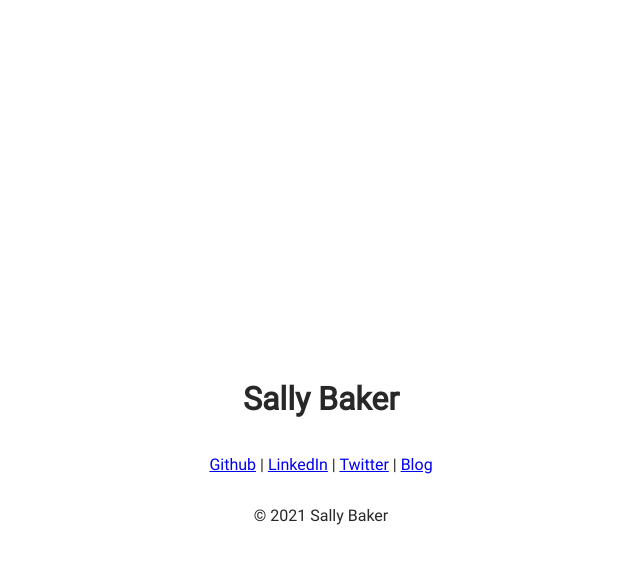
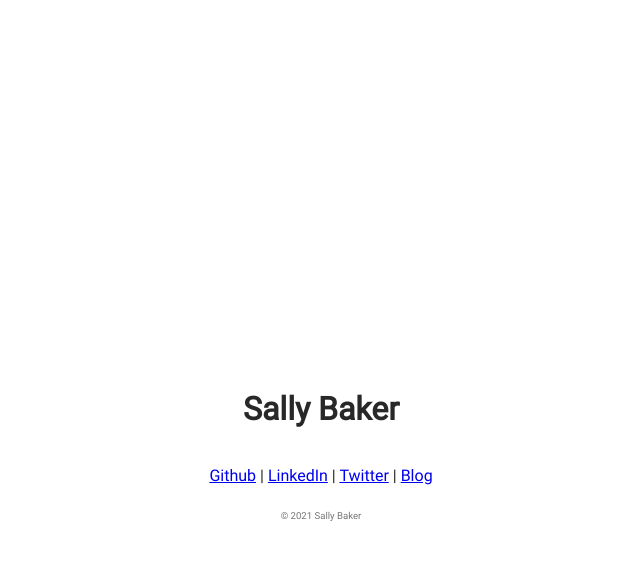
Before and after one commit to sallybaker/sallybaker.github.io, a Jekyll site: the page built from index.html, in a window 1280 px wide. Shown: the top 564 px of the page, without its empty margins (319-959 px from the left). Built offline with Jekyll 4.4.1, drawn with Linux system fonts in a browser that asks for light colours.

Commit message:
add styling for copyright id

```diff
--- a/assets/css/home.scss
+++ b/assets/css/home.scss
@@ -24,3 +24,7 @@ body {
 content {
   text-align:center;
 }
+#copyright {
+  color: #757575;
+  font-size:0.6rem;
+}
```
